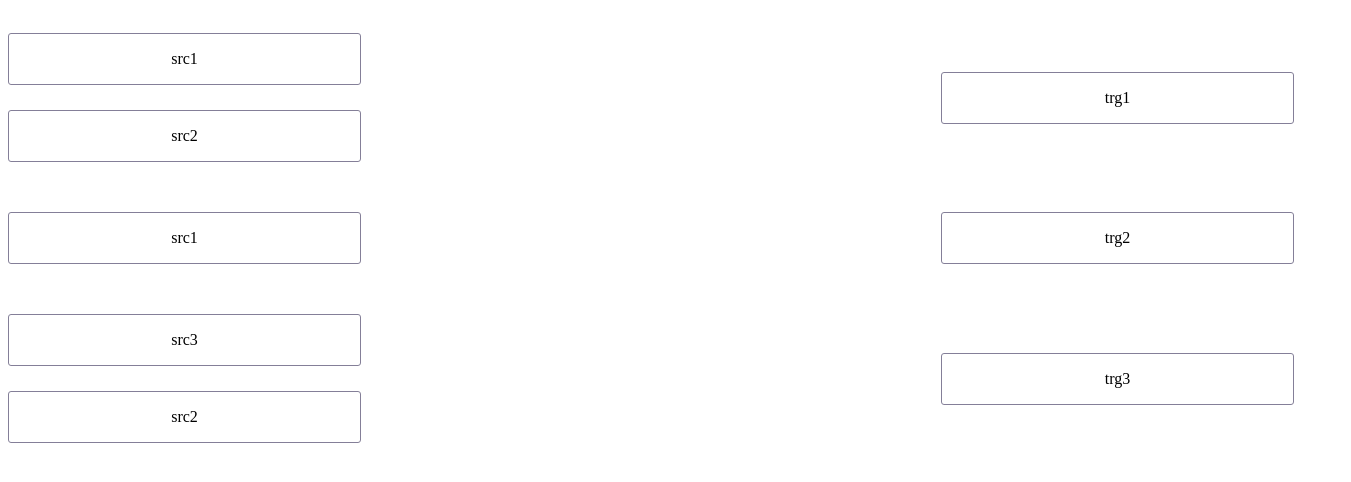
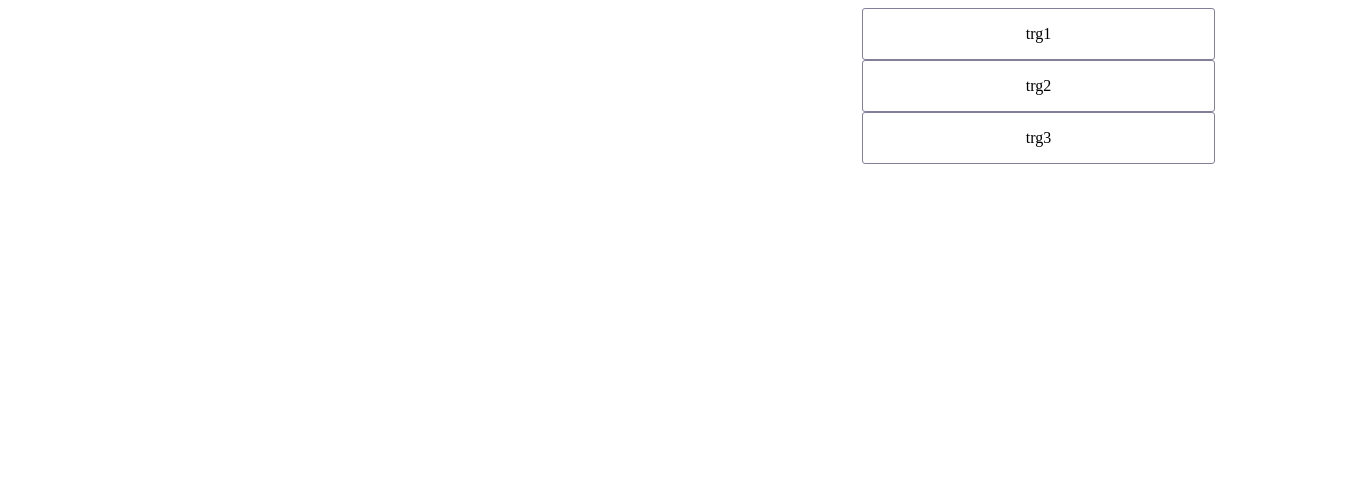
Before and after one commit to alyonabrytvina/graph, a React (Vite) app: page / in a window 1280 px wide. Shown: the top 482 px of the page, 1351 px wide, since content can reach past the window. Built offline with nearby package versions, Linux system fonts and the light colour scheme.

Commit message:
simplify component

```diff
--- a/src/components/Source/Source.tsx
+++ b/src/components/Source/Source.tsx
@@ -1,9 +1,9 @@
 import React from "react";
 import "./Source.scss";
-import { SourceChild } from "../../interfaces/interfaces";
+import { SourceItem } from "../../interfaces/interfaces";
 
-export const Source = ({ sourceName }: SourceChild) => (
-  <div className={sourceName}>
-    {sourceName}
+export const Source = ({ id }: SourceItem) => (
+  <div className={id}>
+    {id}
   </div>
 );
```
